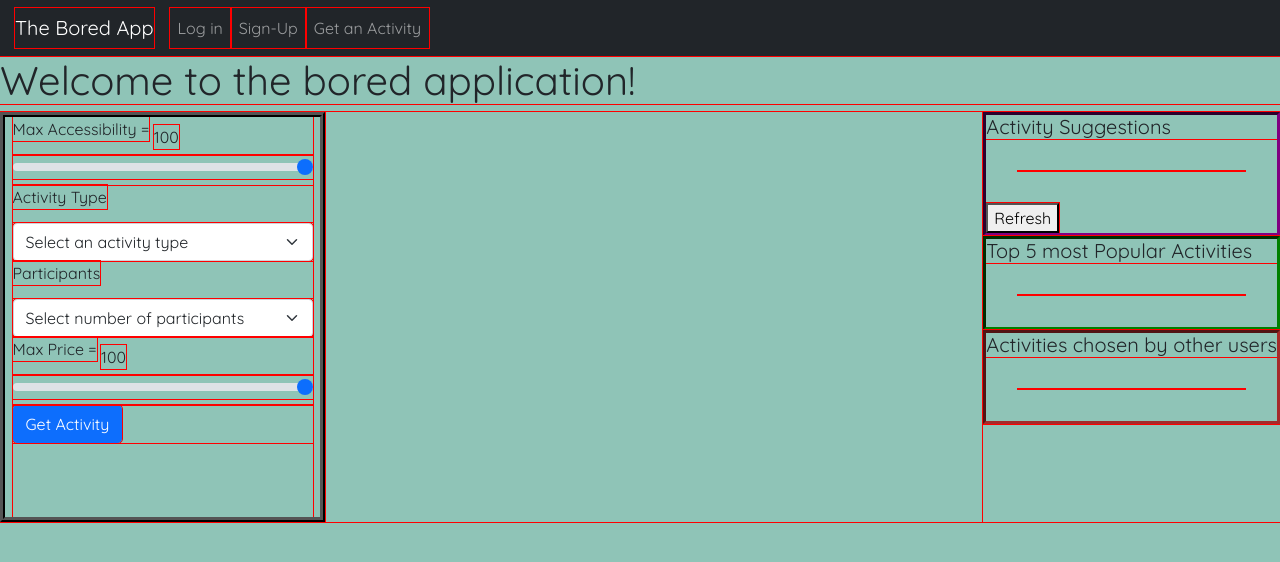
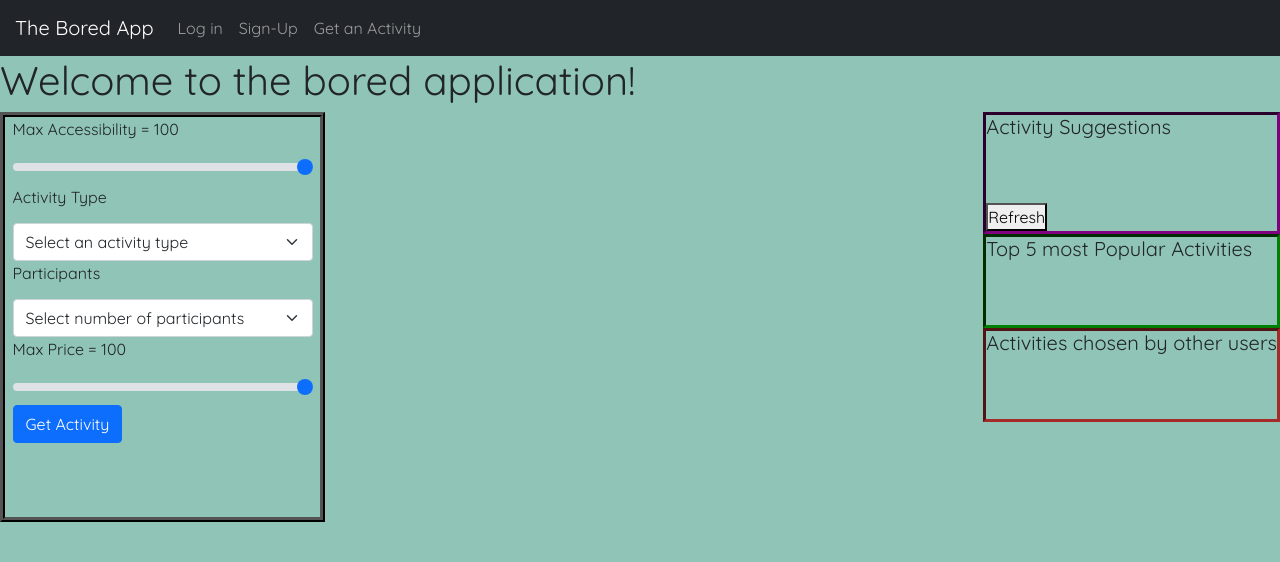
Before and after one commit to jackcodej/theboredapp, a Flask app: page / in a window 1280 px wide. Shown: the top 562 px of the page. Run offline with Flask 3, Linux system fonts and the light colour scheme; data that the repository does not hold is empty.

Commit message:
Made some CSS adjustments to homepage form, and found a bug with registration form validation

```diff
--- a/static/css/style.css
+++ b/static/css/style.css
@@ -1,8 +1,10 @@
 /* Used to properly see containers */
 * {
-    outline: 1px solid red;
+    /* outline: 1px solid red; */
     overflow-x: hidden;
     font-family: 'Quicksand', sans-serif;
+    margin: 0;
+    padding: 0;
   }
 
 .card-img-wrapper{
--- a/static/js/ajax.js
+++ b/static/js/ajax.js
@@ -10,7 +10,7 @@ function getRandomActivities(){
     .then((activityData) =>{
         for (const activity of activityData){
             targetActivityContainer.insertAdjacentHTML('beforeend',
-            `<div class="card text-white bg-dark mb-3" style="max-width: 18rem;">
+            `<div class="card text-white bg-dark mb-1" style="max-width: 18rem;">
             <div class="card-header">${activity.activity}</div>
             <div class="card-body">
             <p class="card-text">${activity.a_type}</p>
@@ -43,7 +43,7 @@ function getStoredActivities(){
     .then((activityData) =>{
         for (const activity of activityData){
             targetActivityContainer.insertAdjacentHTML('beforeend',
-            `<div class="card text-white bg-dark mb-3" style="max-width: 18rem;">
+            `<div class="card text-white bg-dark mb-1" style="max-width: 18rem;">
             <div class="card-header">${activity.activity}</div>
             <div class="card-body">
             <p class="card-text">${activity.a_type}</p>
@@ -72,7 +72,7 @@ function getPopularActivities(){
     .then((activityData) =>{
         for (const activity of activityData){
             targetActivityContainer.insertAdjacentHTML('beforeend',
-            `<div class="card text-white bg-dark mb-3" style="max-width: 18rem;">
+            `<div class="card text-white bg-dark mb-1" style="max-width: 18rem;">
             <div class="card-header">${activity.activity}</div>
             <div class="card-body">
             <p class="card-text">${activity.a_type}</p>
--- a/static/js/registration-component.jsx
+++ b/static/js/registration-component.jsx
@@ -57,11 +57,13 @@ const RegistrationForm = () => {
   // useEffect will listen to changes in variables in the defined array and run this code when is sees changes
   React.useEffect(() =>{
     // Error handling for name
+    // TODO: maybe reversing the order of error handling to be in the else will make it behave properly
     if (name !== "" && !nameValidation()){
       setNameError("Name is not valid please only use alphabetic characters, spaces are allowed")
     } else{
       setNameError("");
     }
+
     if (email !== "" && !emailValidation()){
       setTimeout(() => {
         setEmailError("Email is not valid")
@@ -69,6 +71,7 @@ const RegistrationForm = () => {
     } else{
       setEmailError("");
     }
+
     if (password !== "" && !strongPassword()){
       setTimeout(() => {
         setPasswordError("Password is not long enough, minimum of 8 characters")
@@ -76,14 +79,16 @@ const RegistrationForm = () => {
     } else{
       setPasswordError("");
     }
-    if (passwordError === "" && confirmPassword !== "" && !passwordsMatch()){
+
+    if (passwordError && confirmPassword !== "" && !passwordsMatch()){
       setTimeout(() => {
         setConfirmPasswordError("Passwords do not match")
       }, delayInSec * 1000);
     } else{
       setConfirmPasswordError("");
     }
-    if (zipcode !== "" && !zipcodeValidation){
+
+    if (zipcode !== "" && !zipcodeValidation()){
       setTimeout(() => {
         setZipcodeError("Zipcode is not a valid U.S. zipcode")
       }, delayInSec * 1000);
@@ -129,7 +134,7 @@ const RegistrationForm = () => {
             onChange={(e) => setName(e.target.value)}
             className="form-control" />
             <div className="row">
-              <div className="col-sm-2"><label className="form-label"><b>Name</b></label></div>
+              <div className="col-sm-2"><label className="form-label">Name</label></div>
               <div className="col-sm-10"><div className="reg-form-error" id="nameError">{nameError}</div></div>
             </div>
             <input type="text"
@@ -139,7 +144,7 @@ const RegistrationForm = () => {
             onChange={(e) => setEmail(e.target.value)}
             className="form-control" />
             <div className="row">
-              <div className="col-sm-2"><label className="form-label"><b>Email</b></label></div>
+              <div className="col-sm-2"><label className="form-label">Email</label></div>
               <div className="col-sm-10"><div className="reg-form-error" id="emailError">{emailError}</div></div>
             </div>
             <input type="password"
@@ -149,7 +154,7 @@ const RegistrationForm = () => {
             onChange={(e) => setPassword(e.target.value)}
             className="form-control" />
             <div className="row">
-              <div className="col-sm-2"><label className="form-label"><b>Password</b></label></div>
+              <div className="col-sm-2"><label className="form-label">Password</label></div>
               <div className="col-sm-10"><div className="reg-form-error" id="passwordError">{passwordError}</div></div>
             </div>
             <input type="password"
@@ -159,7 +164,7 @@ const RegistrationForm = () => {
             onChange={(e) => setConfirmPassword(e.target.value)}
             className="form-control" />
            <div className="row">
-              <div className="col-sm-4"><label className="form-label"><b>Confirm Password</b></label></div>
+              <div className="col-sm-4"><label className="form-label">Confirm Password</label></div>
               <div className="col-sm-8"><div className="reg-form-error" id="confirmPasswordError">{confirmPasswordError}</div></div>
             </div>
             <input type="text"
@@ -169,7 +174,7 @@ const RegistrationForm = () => {
             onChange={(e) => setZipcode(e.target.value)}
             className="form-control" />
             <div className="row">
-              <div className="col-sm-2"><label className="form-label"><b>Zipcode</b></label></div>
+              <div className="col-sm-2"><label className="form-label">Zipcode</label></div>
               <div className="col-sm-10"><div className="reg-form-error" id="zipcodeError">{zipcodeError}</div></div>
             </div>
             <div><input className="btn btn-primary" type="submit" value="Register" disabled={!isValid}/></div>
--- a/templates/homepage.html
+++ b/templates/homepage.html
@@ -20,7 +20,7 @@
             <div class="col">
               <div class="col">
                 <label for="accessibility_range" class="form-label">Max Accessibility = </label>
-                <output id="accessibility_max_value">100</output>
+                <output id="accessibility_max_value" class="form-label">100</output>
               </div>
               <input type="range" class="form-range" min="10" max="100" step="10" name="max_accessibility" value=100 oninput="accessibility_max_value.value = this.value">
             </div>
@@ -61,7 +61,7 @@
             <div class="col">
               <div class="col">
                 <label for="price_range" class="form-label">Max Price = </label>
-                <output id="max_price_value">100</output>
+                <output id="max_price_value" class="form-label">100</output>
               </div>
               <input type="range" class="form-range" min="10" max="100" step="10" value=100 name="max_price" oninput="max_price_value.value = this.value">
             </div>
@@ -74,21 +74,24 @@
 
   <!-- AJAX Internal Query Activities -->
    <div id="ajax_activity_wrapper" style="display:flex; flex-direction:column;">
+
       <div id="activity_suggestion" style="border-style:inset; border-width: 3px; border-color:purple;">
         <h5>Activity Suggestions</h5>
-        <div id="suggested_activities" style="display:flex; margin:2rem;">Placeholder</div>
+        <div id="suggested_activities" style="display:flex; flex-wrap:wrap; align-content:flex-start; margin:2rem; justify-content: space-evenly;">Placeholder</div>
         <button id="get_suggested_activities">Refresh</button>
       </div>
 
       <div id="most_popular" style="border-style:inset; border-width: 3px; border-color: green;">
         <h5>Top 5 most Popular Activities</h5>
-        <div id="popular_activities" style="display:flex;  margin:2rem;">Placeholder</div>
+        <div id="popular_activities" style="display:flex; flex-wrap:wrap; align-content:flex-start;  margin:2rem; justify-content: space-evenly;">Placeholder</div>
       </div>
 
-      <div id="all_user_activities" style="border-style:inset; border-width: 3px; border-color: brown;">
+      <div id="all_user_activities" style="border-style:inset; border-width: 3px; border-color: brown; ">
         <h5>Activities chosen by other users</h5>
-        <div id="user_activities" style="display:flex;  margin:2rem;">Placeholder</div>
+        <div id="user_activities" style="display:flex; flex-wrap:wrap; align-content:flex-start;  margin:2rem; justify-content:space-evenly;">Placeholder</div>
       </div>
+
     </div>
+
 </div>
   {% endblock %}
```
